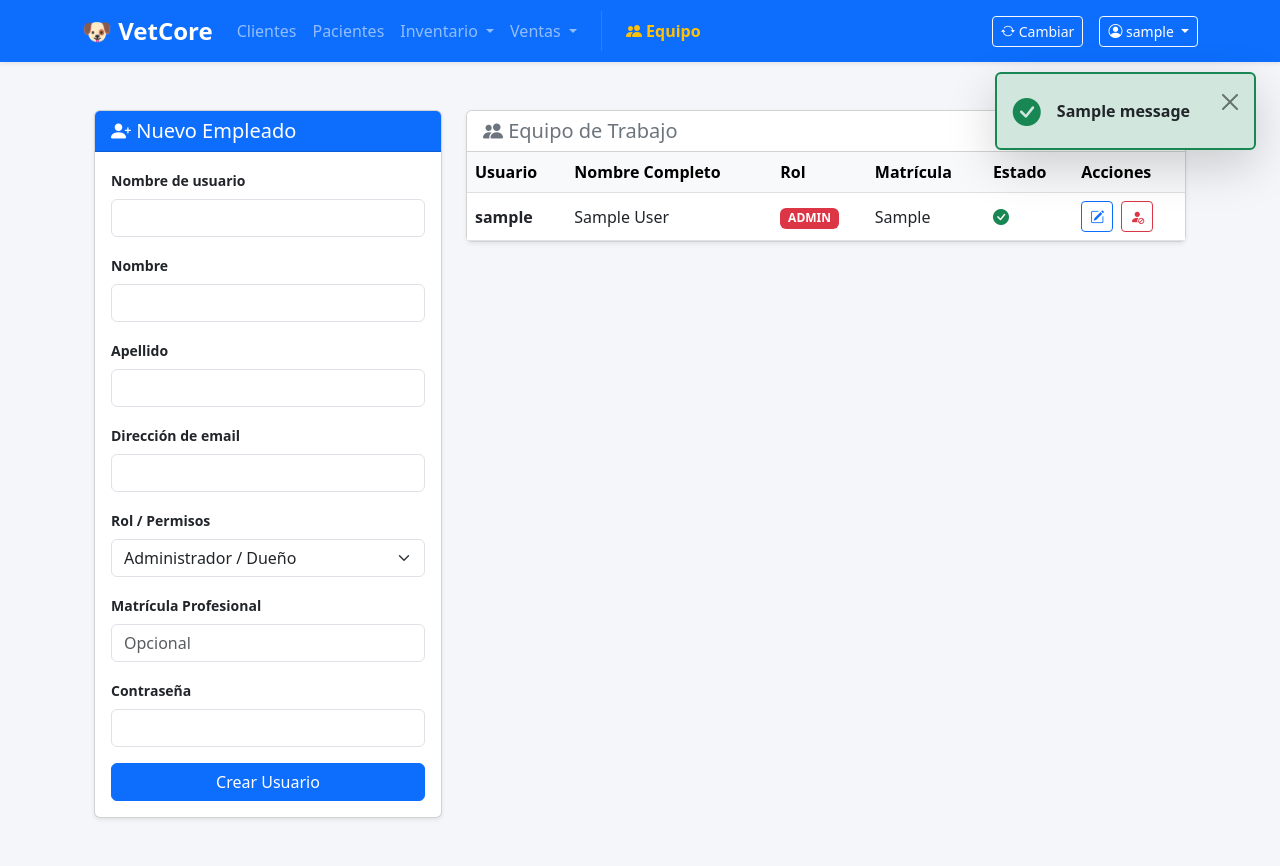
After one commit to collmatias/market-core, a Django app: page /equipo/ in a window 1280 px wide. The commit adds this page. Run offline with Django 5.2, Linux system fonts and the light colour scheme; a user stored in the database is signed in; tables that the repository leaves empty hold one stand-in row (values such as "Sample post"); one stand-in notice (Sample message) is shown.

Commit message:
feat: Módulo de Gestión de Equipo y UI mejorada. Migraciones ignoradas temporalmente.

```diff
--- a/backend/core/forms.py
+++ b/backend/core/forms.py
@@ -1,5 +1,5 @@
 from django import forms
-from .models import Cliente, Paciente, Empresa
+from .models import Cliente, Paciente, Empresa, UserProfile
 from django.contrib.auth.models import User
 
 class ClienteForm(forms.ModelForm):
@@ -60,3 +60,33 @@ class SetupForm(forms.Form):
         if password != password_confirm:
             raise forms.ValidationError("Las contraseñas no coinciden.")
         return cleaned_data
+
+class EmpleadoForm(forms.ModelForm):
+    # Campos extra que no están en User directo
+    rol = forms.ChoiceField(choices=UserProfile.ROLES, label="Rol / Permisos", widget=forms.Select(attrs={'class': 'form-select'}))
+    matricula = forms.CharField(required=False, label="Matrícula Profesional", widget=forms.TextInput(attrs={'class': 'form-control', 'placeholder': 'Opcional'}))
+    password = forms.CharField(label="Contraseña", widget=forms.PasswordInput(attrs={'class': 'form-control'}))
+
+    class Meta:
+        model = User
+        fields = ['username', 'first_name', 'last_name', 'email']
+        widgets = {
+            'username': forms.TextInput(attrs={'class': 'form-control'}),
+            'first_name': forms.TextInput(attrs={'class': 'form-control'}),
+            'last_name': forms.TextInput(attrs={'class': 'form-control'}),
+            'email': forms.EmailInput(attrs={'class': 'form-control'}),
+        }
+
+class EditarEmpleadoForm(forms.ModelForm):
+    rol = forms.ChoiceField(choices=UserProfile.ROLES, label="Rol / Permisos", widget=forms.Select(attrs={'class': 'form-select'}))
+    matricula = forms.CharField(required=False, label="Matrícula Profesional", widget=forms.TextInput(attrs={'class': 'form-control'}))
+
+    class Meta:
+        model = User
+        fields = ['username', 'first_name', 'last_name', 'email']
+        widgets = {
+            'username': forms.TextInput(attrs={'class': 'form-control'}),
+            'first_name': forms.TextInput(attrs={'class': 'form-control'}),
+            'last_name': forms.TextInput(attrs={'class': 'form-control'}),
+            'email': forms.EmailInput(attrs={'class': 'form-control'}),
+        }
--- a/backend/core/views.py
+++ b/backend/core/views.py
@@ -14,9 +14,11 @@ from .license import get_hardware_id
 
 from .models import Cliente, Paciente, Empresa, UserProfile
 from .serializers import ClienteSerializer, PacienteSerializer
-from .forms import ClienteForm, PacienteForm, EmpresaForm, SetupForm
+from .forms import ClienteForm, PacienteForm, EmpresaForm, SetupForm, EmpleadoForm, EditarEmpleadoForm
 from .utils import get_server_ip
 from datetime import date, timedelta
+
+from django.contrib import messages
 
 # --- CORRECCIÓN AQUÍ: Importamos 'generate_offline_key' ---
 from .license import check_license, save_license, generate_offline_key
@@ -154,29 +156,34 @@ def activacion(request):
 @login_required
 def configuracion_empresa(request):
     try:
-        empresa = request.user.userprofile.empresa
+        # CAMBIO 1: Ahora usamos .profile por el related_name que definimos
+        empresa = request.user.profile.empresa
         es_nuevo = False
     except:
+        # Si falla, buscamos la primera empresa o asumimos que es nuevo
         empresa = Empresa.objects.first()
         es_nuevo = True if not empresa else False
 
     if request.method == 'POST':
         form = EmpresaForm(request.POST, instance=empresa)
         if form.is_valid():
-            # 1. PAUSA: No guardes todavía en la DB
             nueva_empresa = form.save(commit=False)
 
-            # 2. RELLENA LOS HUECOS: Asigna la fecha obligatoria manualmente
-            # Por defecto le damos 1 año de licencia o hasta el 2030
+            # Asignar fecha de vencimiento si no tiene
             if not nueva_empresa.fecha_vencimiento:
-                nueva_empresa.fecha_vencimiento = date.today() + timedelta(days=365) # 1 año gratis
+                nueva_empresa.fecha_vencimiento = date.today() + timedelta(days=365)
 
-            # 3. GUARDA: Ahora sí, escribe en la DB
             nueva_empresa.save()
 
-            # Asignar usuario si es nuevo (esto sigue igual)
-            if not hasattr(request.user, 'userprofile'):
-                UserProfile.objects.create(user=request.user, empresa=nueva_empresa)
+            # CAMBIO 2: Magia pura. get_or_create evita el error UNIQUE.
+            # Si el perfil no existe, lo crea con rol ADMIN. Si existe, no hace nada.
+            UserProfile.objects.get_or_create(
+                user=request.user,
+                defaults={
+                    'empresa': nueva_empresa,
+                    'rol': 'ADMIN'
+                }
+            )
 
             return redirect('home')
     else:
@@ -232,3 +239,109 @@ def setup_wizard(request):
         form = SetupForm()
 
     return render(request, 'core/setup_wizard.html', {'form': form})
+
+@login_required
+def gestion_equipo(request):
+    # 1. SEGURIDAD MEJORADA: Pasa si es ADMIN en su perfil, o si es un superusuario de la terminal
+    es_admin_perfil = hasattr(request.user, 'profile') and request.user.profile.rol == 'ADMIN'
+
+    if not (request.user.is_superuser or es_admin_perfil):
+        messages.error(request, "Acceso denegado. Se requieren permisos de Administrador.")
+        return redirect('home')
+
+    empresa_actual = request.user.profile.empresa
+
+    if request.method == 'POST':
+        form = EmpleadoForm(request.POST)
+        if form.is_valid():
+            try:
+                data = form.cleaned_data
+
+                # 2. Crear el Usuario de Django
+                nuevo_user = User.objects.create_user(
+                    username=data['username'],
+                    email=data['email'],
+                    password=data['password'],
+                    first_name=data['first_name'],
+                    last_name=data['last_name']
+                )
+
+                # 3. Crear su Perfil (Vinculado a la MISMA empresa)
+                UserProfile.objects.create(
+                    user=nuevo_user,
+                    empresa=empresa_actual,
+                    rol=data['rol'],
+                    matricula=data['matricula']
+                )
+
+                messages.success(request, f"Empleado {nuevo_user.username} creado con éxito.")
+                return redirect('gestion_equipo')
+
+            except Exception as e:
+                messages.error(request, f"Error al crear usuario: {e}")
+    else:
+        form = EmpleadoForm()
+
+    # Listar solo empleados de MI empresa
+    empleados = UserProfile.objects.filter(empresa=empresa_actual).select_related('user')
+
+    return render(request, 'core/gestion_equipo.html', {
+        'empleados': empleados,
+        'form': form
+    })
+
+@login_required
+def editar_empleado(request, id):
+    # Seguridad: Solo admin
+    es_admin = request.user.is_superuser or (hasattr(request.user, 'profile') and request.user.profile.rol == 'ADMIN')
+    if not es_admin:
+        messages.error(request, "Acceso denegado.")
+        return redirect('home')
+
+    # Buscamos al usuario asegurándonos de que pertenezca a la misma veterinaria
+    empleado = get_object_or_404(User, id=id, profile__empresa=request.user.profile.empresa)
+    perfil = empleado.profile
+
+    if request.method == 'POST':
+        form = EditarEmpleadoForm(request.POST, instance=empleado)
+        if form.is_valid():
+            form.save() # Guarda datos básicos (nombre, email)
+            # Guarda datos del perfil
+            perfil.rol = form.cleaned_data['rol']
+            perfil.matricula = form.cleaned_data['matricula']
+            perfil.save()
+
+            messages.success(request, f"Datos de {empleado.first_name} actualizados.")
+            return redirect('gestion_equipo')
+    else:
+        # Pre-cargar los datos del perfil en el formulario
+        form = EditarEmpleadoForm(instance=empleado, initial={
+            'rol': perfil.rol,
+            'matricula': perfil.matricula
+        })
+
+    return render(request, 'core/editar_empleado.html', {'form': form, 'empleado': empleado})
+
+@login_required
+def estado_empleado(request, id):
+    # Vista interruptor: Activa/Desactiva al usuario
+    es_admin = request.user.is_superuser or (hasattr(request.user, 'profile') and request.user.profile.rol == 'ADMIN')
+    if not es_admin:
+        return redirect('home')
+
+    empleado = get_object_or_404(User, id=id, profile__empresa=request.user.profile.empresa)
+
+    # Evitar que el admin se desactive a sí mismo por accidente
+    if empleado == request.user:
+        messages.error(request, "No puedes desactivar tu propia cuenta de administrador.")
+        return redirect('gestion_equipo')
+
+    # Invertir el estado
+    empleado.is_active = not empleado.is_active
+    empleado.save()
+
+    estado = "activado" if empleado.is_active else "desactivado (sin acceso)"
+    tipo_mensaje = messages.success if empleado.is_active else messages.warning
+    tipo_mensaje(request, f"El usuario {empleado.username} ha sido {estado}.")
+
+    return redirect('gestion_equipo')
--- a/backend/templates/base.html
+++ b/backend/templates/base.html
@@ -55,28 +55,49 @@
                                 <li><a class="dropdown-item" href="{% url 'reporte_caja' %}">Cierre de Caja</a></li>
                             </ul>
                         </li>
+                        {% if user.profile.rol == 'ADMIN' or user.is_superuser %}
+                        <li class="nav-item ms-lg-3 border-start border-secondary ps-lg-3">
+                            <a class="nav-link text-warning fw-bold" href="{% url 'gestion_equipo' %}">
+                                <i class="bi bi-people-fill"></i> Equipo
+                            </a>
+                        </li>
+                        {% endif %}
+
                     {% endif %}
                 </ul>
 
                 <div class="d-flex align-items-center">
                     {% if user.is_authenticated %}
+                        <form action="{% url 'logout' %}" method="post" class="d-inline me-3">
+                            {% csrf_token %}
+                            <input type="hidden" name="next" value="{% url 'login' %}">
+                            <button type="submit" class="btn btn-outline-light btn-sm" title="Cambiar de Usuario rápidamente">
+                                <i class="bi bi-arrow-repeat"></i> Cambiar
+                            </button>
+                        </form>
+
                         <div class="dropdown">
-                            <button class="btn btn-outline-light dropdown-toggle btn-sm" type="button" data-bs-toggle="dropdown">
+                            <button class="btn btn-primary border-light dropdown-toggle btn-sm" type="button" data-bs-toggle="dropdown">
                                 <i class="bi bi-person-circle"></i> {{ user.username }}
                             </button>
-                            <ul class="dropdown-menu dropdown-menu-end">
-                                <li><span class="dropdown-header">Opciones</span></li>
+                            <ul class="dropdown-menu dropdown-menu-end shadow">
+                                <li>
+                                    <span class="dropdown-header text-center">
+                                        <span class="badge bg-secondary">{{ user.profile.get_rol_display }}</span>
+                                    </span>
+                                </li>
+                                <li><hr class="dropdown-divider"></li>
                                 <li>
                                     <a class="dropdown-item" href="{% url 'descargar_backup' %}">
-                                        <i class="bi bi-cloud-download"></i> Backup Base de Datos
+                                        <i class="bi bi-cloud-download text-primary me-2"></i> Backup Base de Datos
                                     </a>
                                 </li>
                                 <li><hr class="dropdown-divider"></li>
                                 <li>
                                     <form action="{% url 'logout' %}" method="post" class="d-inline w-100">
                                         {% csrf_token %}
-                                        <button type="submit" class="dropdown-item text-danger">
-                                            <i class="bi bi-box-arrow-right"></i> Salir
+                                        <button type="submit" class="dropdown-item text-danger fw-bold">
+                                            <i class="bi bi-box-arrow-right me-2"></i> Salir del Sistema
                                         </button>
                                     </form>
                                 </li>
@@ -92,12 +113,23 @@
 
     <div class="container pb-5">
         {% if messages %}
-            {% for message in messages %}
-                <div class="alert alert-{{ message.tags }} alert-dismissible fade show" role="alert">
-                    {{ message }}
-                    <button type="button" class="btn-close" data-bs-dismiss="alert" aria-label="Close"></button>
-                </div>
-            {% endfor %}
+            <div class="position-fixed top-0 end-0 p-4 mt-5" style="z-index: 1055;">
+                {% for message in messages %}
+                    <div class="alert {% if message.tags == 'error' %}alert-danger border-danger{% elif message.tags == 'success' %}alert-success border-success{% else %}alert-info border-info{% endif %} border border-2 alert-dismissible fade show shadow-lg d-flex align-items-center" role="alert">
+
+                        {% if message.tags == 'error' %}
+                            <i class="bi bi-shield-lock-fill fs-3 text-danger me-3"></i>
+                        {% elif message.tags == 'success' %}
+                            <i class="bi bi-check-circle-fill fs-3 text-success me-3"></i>
+                        {% else %}
+                            <i class="bi bi-info-circle-fill fs-3 text-info me-3"></i>
+                        {% endif %}
+
+                        <div class="fw-bold text-dark pe-3">{{ message }}</div>
+                        <button type="button" class="btn-close" data-bs-dismiss="alert" aria-label="Close"></button>
+                    </div>
+                {% endfor %}
+            </div>
         {% endif %}
 
         {% block content %}
--- /dev/null
+++ b/backend/templates/core/gestion_equipo.html
@@ -0,0 +1,107 @@
+{% extends 'base.html' %}
+
+{% block content %}
+<div class="container mt-4">
+    <div class="row">
+        <div class="col-md-4">
+            <div class="card shadow-sm">
+                <div class="card-header bg-primary text-white">
+                    <h5 class="mb-0"><i class="bi bi-person-plus-fill"></i> Nuevo Empleado</h5>
+                </div>
+                <div class="card-body">
+                    <form method="post">
+                        {% csrf_token %}
+                        {% if form.errors %}
+                            <div class="alert alert-danger small">{{ form.errors }}</div>
+                        {% endif %}
+
+                        {% for field in form %}
+                        <div class="mb-3">
+                            <label class="form-label small fw-bold">{{ field.label }}</label>
+                            {{ field }}
+                        </div>
+                        {% endfor %}
+
+                        <div class="d-grid">
+                            <button type="submit" class="btn btn-primary">Crear Usuario</button>
+                        </div>
+                    </form>
+                </div>
+            </div>
+        </div>
+
+        <div class="col-md-8">
+            <div class="card shadow-sm">
+                <div class="card-header bg-white d-flex justify-content-between align-items-center">
+                    <h5 class="mb-0 text-secondary"><i class="bi bi-people-fill"></i> Equipo de Trabajo</h5>
+                    <span class="badge bg-info text-dark">{{ empleados.count }} Miembros</span>
+                </div>
+                <div class="table-responsive">
+                    <table class="table table-hover align-middle mb-0">
+                        <thead class="table-light">
+                            <tr>
+                                <th>Usuario</th>
+                                <th>Nombre Completo</th>
+                                <th>Rol</th>
+                                <th>Matrícula</th>
+
+
+                                <th>Estado</th>
+                                <th>Acciones</th>
+                            </tr>
+                        </thead>
+                        <tbody>
+                            {% for perfil in empleados %}
+                            <tr>
+                                <td class="fw-bold">{{ perfil.user.username }}</td>
+                                <td>{{ perfil.user.first_name }} {{ perfil.user.last_name }}</td>
+                                <td>
+                                    {% if perfil.rol == 'ADMIN' %}
+                                        <span class="badge bg-danger">ADMIN</span>
+                                    {% elif perfil.rol == 'VETERINARIO' %}
+                                        <span class="badge bg-success">VETERINARIO</span>
+                                    {% else %}
+                                        <span class="badge bg-warning text-dark">VENDEDOR</span>
+                                    {% endif %}
+                                </td>
+                                <td>{{ perfil.matricula|default:"-" }}</td>
+
+
+
+
+                                <td>
+                                    {% if perfil.user.is_active %}
+                                        <span class="text-success"><i class="bi bi-check-circle-fill"></i></span>
+                                    {% else %}
+                                        <span class="text-danger"><i class="bi bi-x-circle-fill"></i></span>
+                                    {% endif %}
+                                </td>
+                                <td>
+                                    <a href="{% url 'editar_empleado' perfil.user.id %}" class="btn btn-sm btn-outline-primary" title="Editar datos">
+                                        <i class="bi bi-pencil-square"></i>
+                                    </a>
+
+                                    {% if perfil.user.is_active %}
+                                        <a href="{% url 'estado_empleado' perfil.user.id %}" class="btn btn-sm btn-outline-danger ms-1" title="Quitar acceso al sistema" onclick="return confirm('¿Seguro que deseas desactivar a este usuario? Perderá el acceso inmediatamente.');">
+                                            <i class="bi bi-person-fill-slash"></i>
+                                        </a>
+                                    {% else %}
+                                        <a href="{% url 'estado_empleado' perfil.user.id %}" class="btn btn-sm btn-outline-success ms-1" title="Devolver acceso">
+                                            <i class="bi bi-person-fill-check"></i>
+                                        </a>
+                                    {% endif %}
+                                </td>
+                            </tr>
+                            {% empty %}
+                            <tr>
+                                <td colspan="5" class="text-center py-4 text-muted">No hay empleados cargados.</td>
+                            </tr>
+                            {% endfor %}
+                        </tbody>
+                    </table>
+                </div>
+            </div>
+        </div>
+    </div>
+</div>
+{% endblock %}
--- a/backend/vetcore/urls.py
+++ b/backend/vetcore/urls.py
@@ -28,7 +28,8 @@ from core.views import ClienteViewSet, PacienteViewSet, setup_wizard #, Historia
 from core.views import (
     home, descargar_backup, activacion, configuracion_empresa,
     lista_clientes, crear_cliente, editar_cliente,
-    lista_pacientes, crear_paciente, editar_paciente
+    lista_pacientes, crear_paciente, editar_paciente,
+    gestion_equipo, editar_empleado, estado_empleado
 )
 
 # Inventory Views
@@ -96,6 +97,10 @@ urlpatterns = [
     # Ruta para editar consulta (usamos el ID de la consulta)
     path('historia/<int:consulta_id>/editar/', editar_consulta, name='editar_consulta'),
 
+    path('equipo/', gestion_equipo, name='gestion_equipo'),
+    path('equipo/editar/<int:id>/', editar_empleado, name='editar_empleado'),
+    path('equipo/estado/<int:id>/', estado_empleado, name='estado_empleado'),
+
 ]
 
 
```
Also changed, not shown: backend/core/middleware.py (+4 -5 lines), backend/core/models.py (+23 -3 lines), backend/templates/core/editar_empleado.html (added, +71 -0 lines), backend/templates/core/home.html (+17 -0 lines), backend/clinical/migrations/0001_initial.py (deleted), backend/core/migrations/0001_initial.py (deleted), backend/inventory/migrations/0001_initial.py (deleted), backend/sales/migrations/0001_initial.py (deleted), 2 other files.
